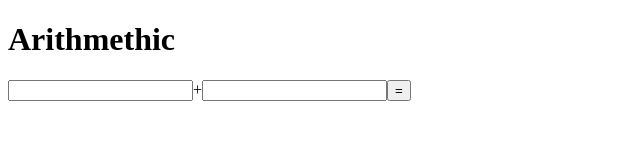
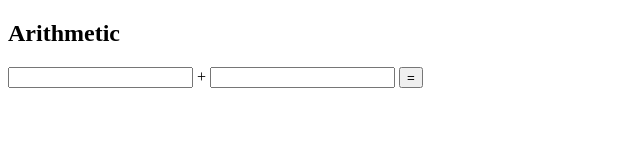
Before and after one commit to aublwill/P465-numbers-app, a plain HTML site: page Arithmetic.html in a window 1280 px wide. Shown: the whole page, without its empty margins (0-640 px from the left). Drawn offline with Linux system fonts and the light colour scheme.

Commit message:
Update Arithmetic.html

```diff
--- a/Arithmetic.html
+++ b/Arithmetic.html
@@ -6,16 +6,21 @@
     <title>Document</title>
 </head>
 <body>
-    <h1>Arithmethic</h1>
-    <input id="op1" type="number"/><label>+</label><input id="op2" type="number"/><button onclick="add()">=</button><label id="sum"></label>
-
+    <section>
+        <h2>Arithmetic</h2>
+        <input id="operand1"/>
+        <label>+</label>
+        <input id="operand2"/>
+        <button onclick="add()">=</button>
+        <label id="sum"></label>
+    </section>
     <script>
         async function add() {
-            const operand1Input = document.getElementById("op1");
-            const operand2Input = document.getElementById("op2");
+            const operand1Input = document.getElementById("operand1");
+            const operand2Input = document.getElementById("operand2");
             let n = operand1Input.value;
             let m = operand2Input.value;
-            const response= await fetch("https://arithmetic-service-aublwill.onrender.com/add/" + n + "/" + m);
+            const response = await fetch("https://arithmetic-service-aublwill.onrender.com/add/" + n + "/" + m);
             const sum = await response.json();
             document.getElementById("sum").innerText = sum;
         }
```
